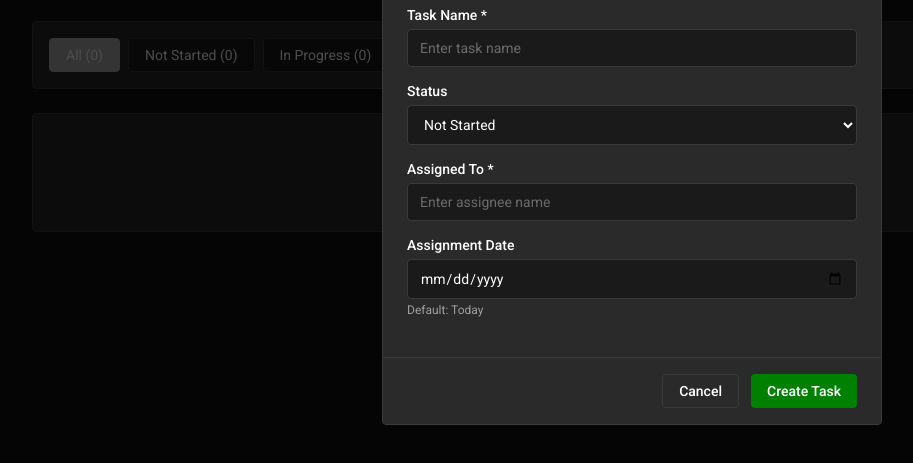
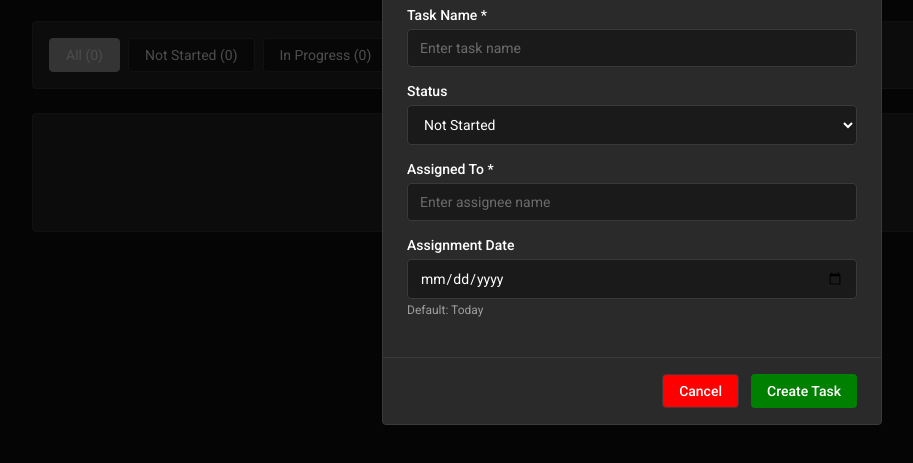
Before and after one commit to cgaell/DFS-ACT1, a plain HTML site: page act3/index.html in a window 1280 px wide. Both pictures are taken after a click on the button "Add New Task". Shown: the part 239-702 px from the top of the page, without its empty margins (8-921 px from the left). Drawn offline with Linux system fonts and the light colour scheme.

Commit message:
Update styles.css

```diff
--- a/act3/styles.css
+++ b/act3/styles.css
@@ -71,6 +71,10 @@ body {
     background-color: transparent;
     color: white;
     border: 1px solid #3A3A3A;
+}
+
+#cancelBtn {
+    background-color: red;
 }
 
 .btn-outline:hover {
```
